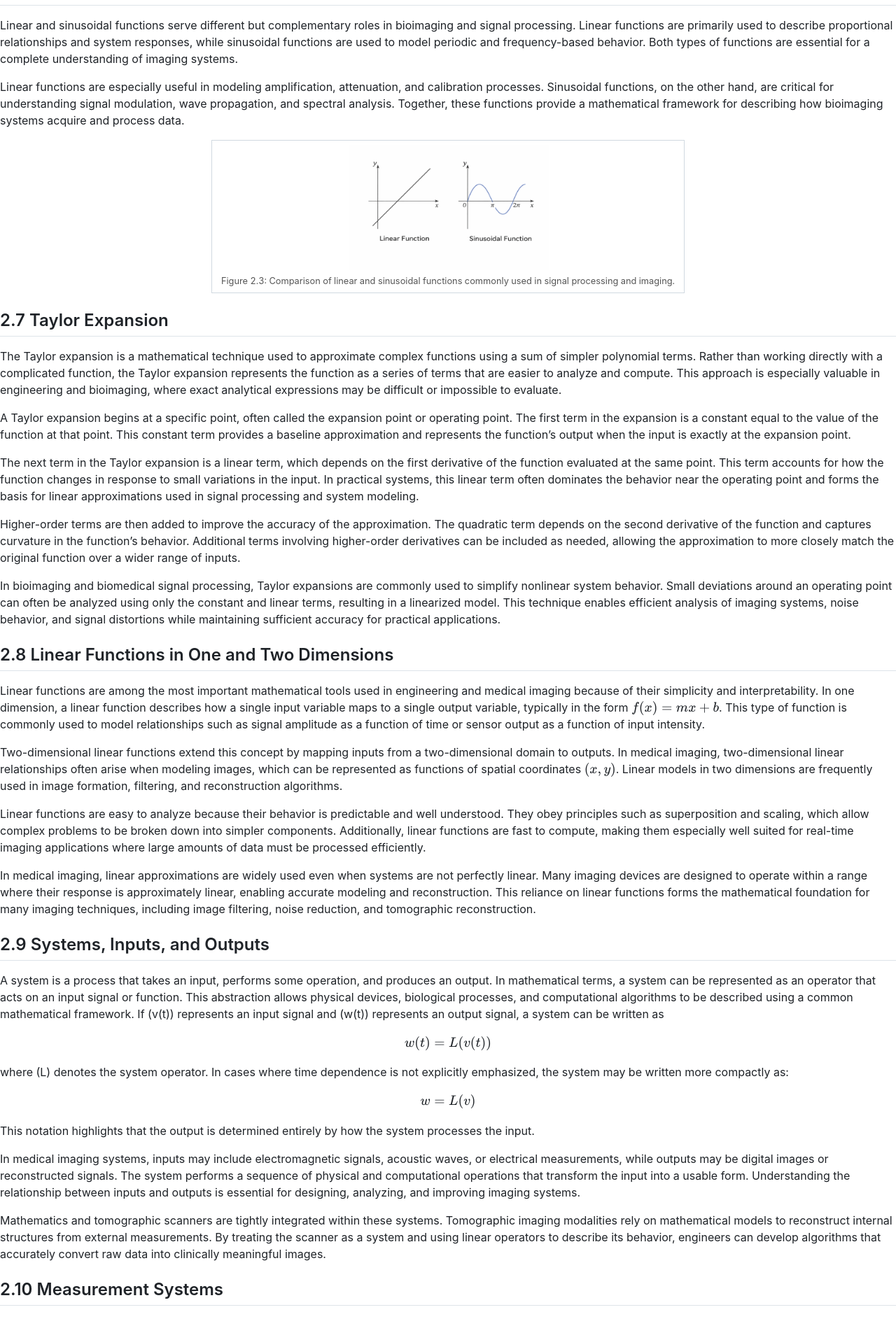
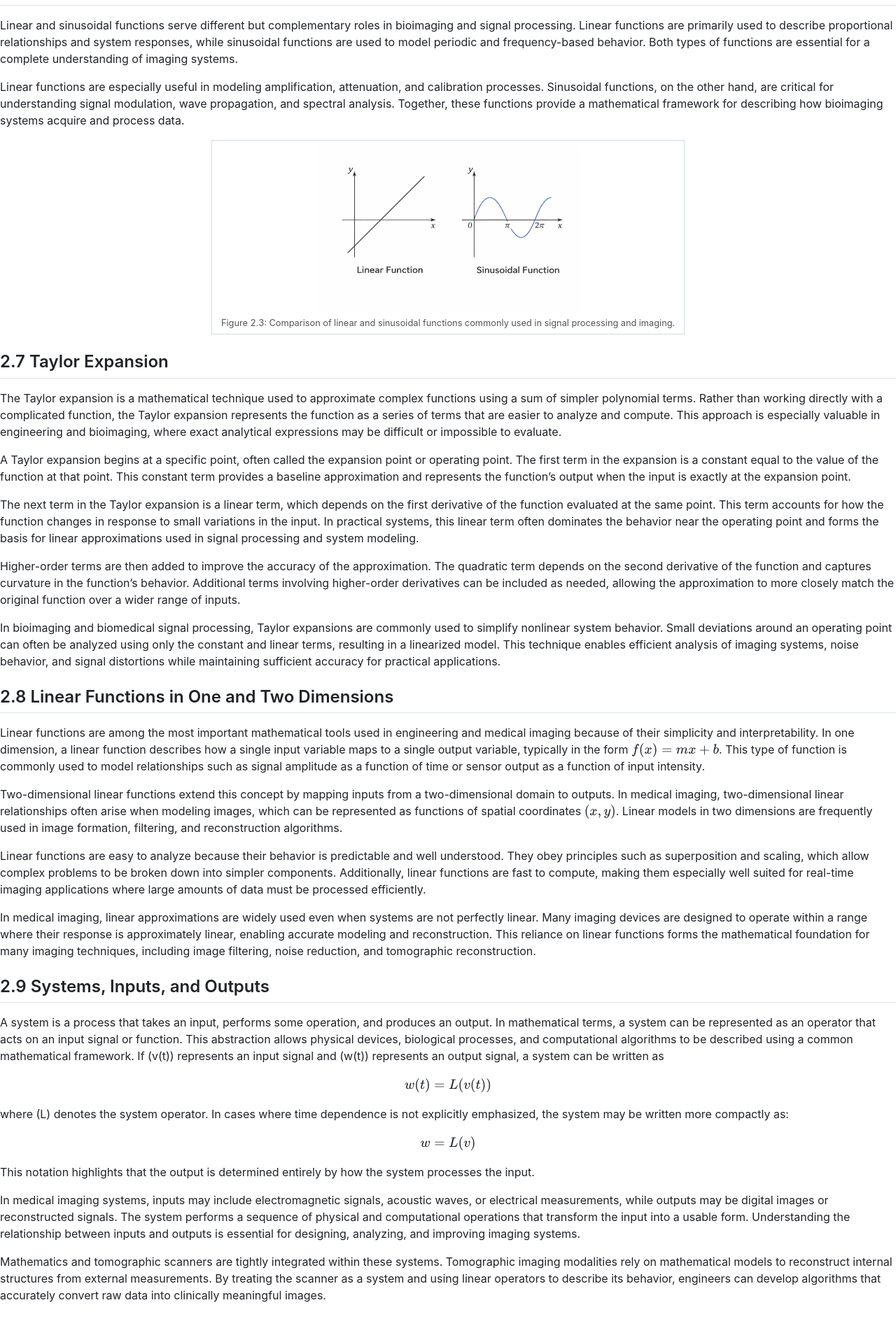
Before and after one commit to NikhilaRao1/medical-imaging-book, a Jekyll site: the page built from chapter2.md, in a window 1280 px wide. Shown: the part 2264-4149 px from the top of the page at 70% size. Built offline with Jekyll 4.4.1, drawn with Linux system fonts in a browser that asks for light colours; nearby versions of some CDN libraries; our own code applies the rules of GitHub Pages for plain Markdown files.

Commit message:
Update chapter2.md

```diff
--- a/chapter2.md
+++ b/chapter2.md
@@ -67,7 +67,7 @@ Linear functions are especially useful in modeling amplification, attenuation, a
 <table align="center">
   <tr>
     <td align="center">
-      <img src="images/2_3.png" alt="Comparison of linear and sinusoidal functions" width="300">
+      <img src="images/2_3.png" alt="Comparison of linear and sinusoidal functions" width="400">
       <p style="font-size: 0.8em; color: #555;">
         Figure 2.3: Comparison of linear and sinusoidal functions commonly used in signal processing and imaging.
       </p>
```
